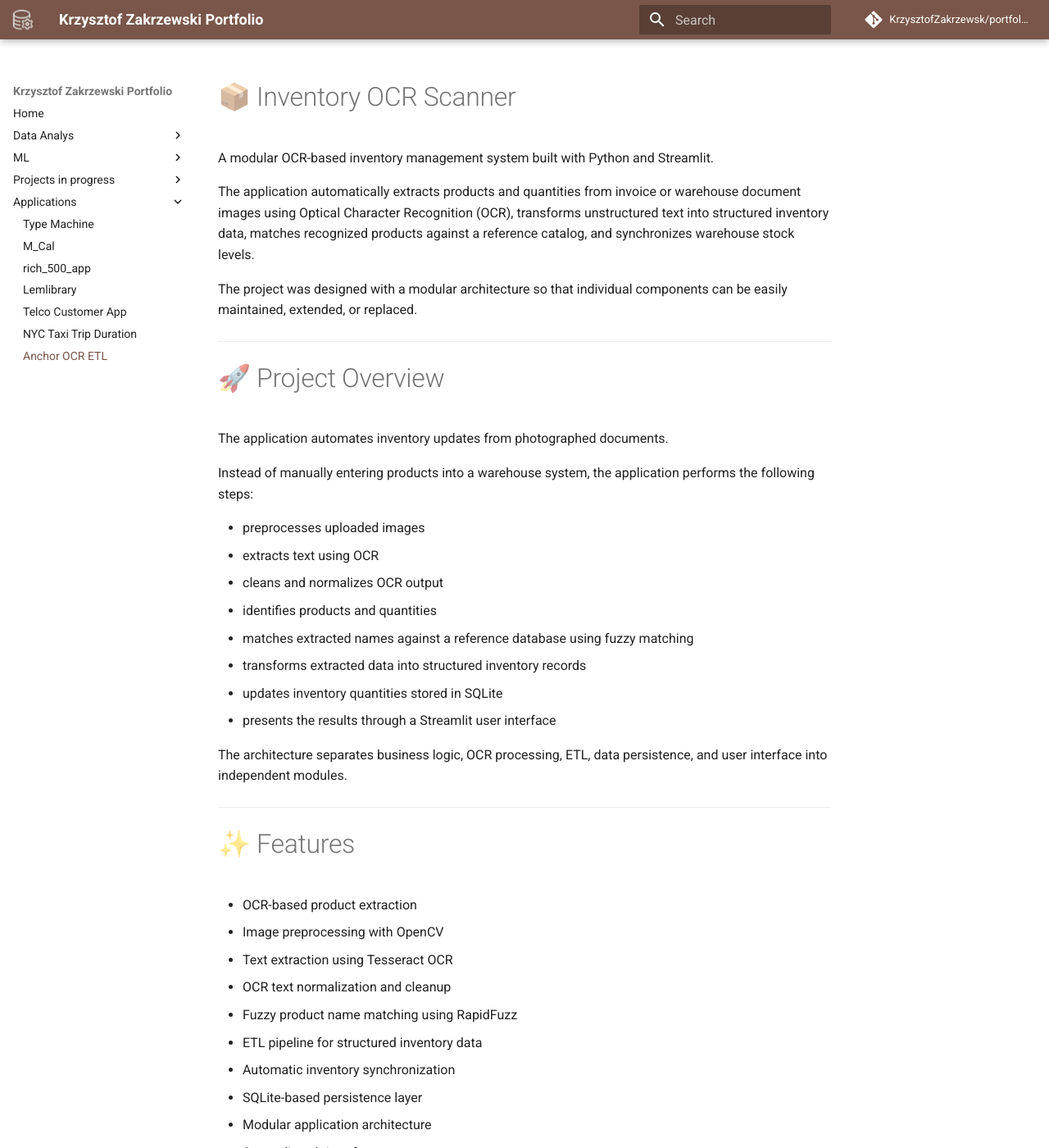
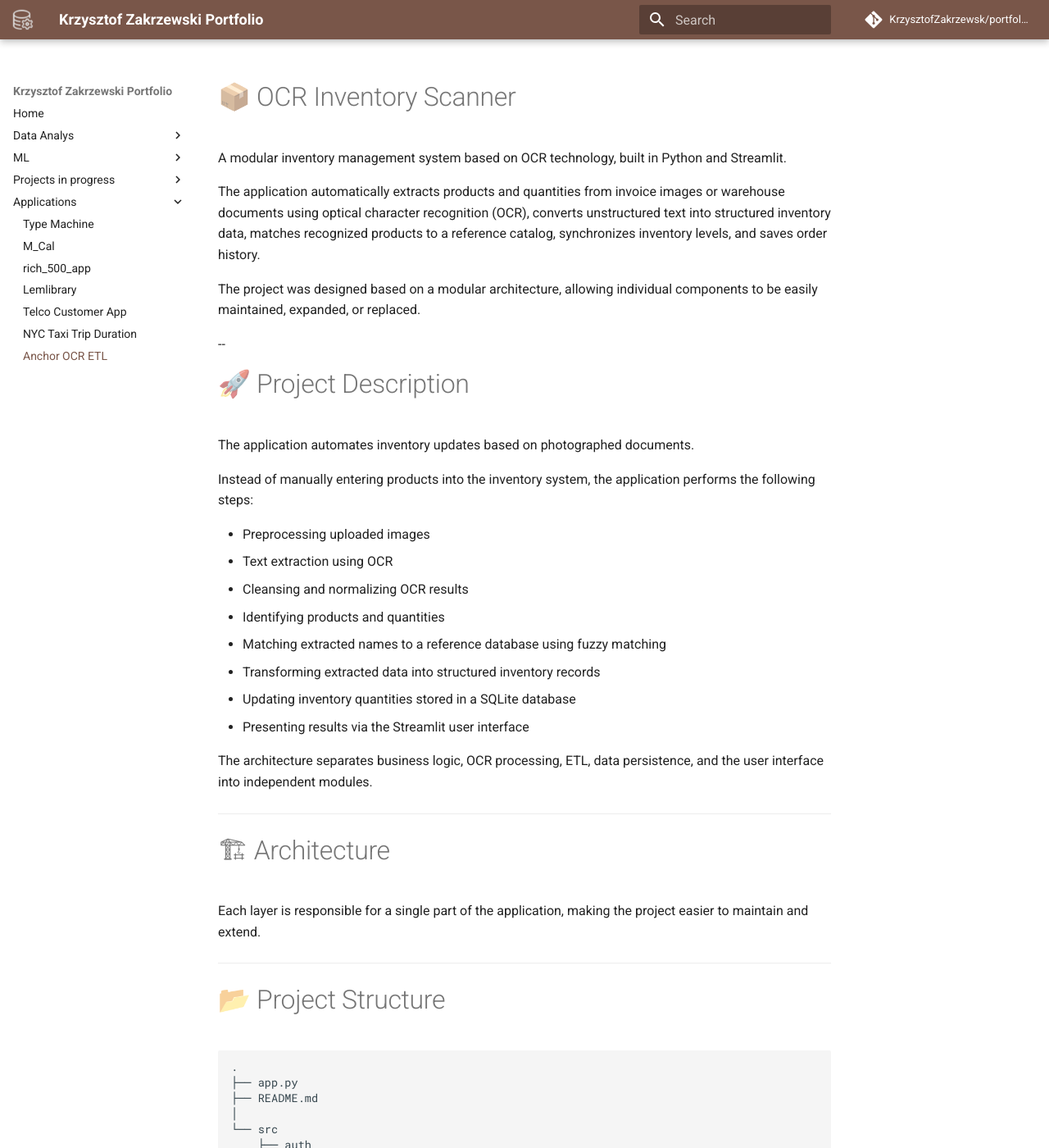
Before and after one commit to KrzysztofZakrzewski/portfolio, an MkDocs documentation site: the page built from docs/anchor/index.md, in a window 1280 px wide and 1400 px high. Shown: the whole window at 82% size. Built offline with MkDocs 1.6.1 and Material for MkDocs 9.7.7, drawn with Linux system fonts in a browser that asks for light colours; comment, search, counter and statistics services are not loaded; some of the changed text lies outside the part shown.

Commit message:
update anchor part 4

````diff
--- a/docs/anchor/index.md
+++ b/docs/anchor/index.md
@@ -1,70 +1,33 @@
-# 📦 Inventory OCR Scanner
+# 📦 OCR Inventory Scanner
 
-A modular OCR-based inventory management system built with Python and Streamlit.
+A modular inventory management system based on OCR technology, built in Python and Streamlit.
 
-The application automatically extracts products and quantities from invoice or warehouse document images using Optical Character Recognition (OCR), transforms unstructured text into structured inventory data, matches recognized products against a reference catalog, and synchronizes warehouse stock levels.
+The application automatically extracts products and quantities from invoice images or warehouse documents using optical character recognition (OCR), converts unstructured text into structured inventory data, matches recognized products to a reference catalog, synchronizes inventory levels, and saves order history.
 
-The project was designed with a modular architecture so that individual components can be easily maintained, extended, or replaced.
+The project was designed based on a modular architecture, allowing individual components to be easily maintained, expanded, or replaced.
 
----
+--
 
-# 🚀 Project Overview
+# 🚀 Project Description
 
-The application automates inventory updates from photographed documents.
+The application automates inventory updates based on photographed documents.
 
-Instead of manually entering products into a warehouse system, the application performs the following steps:
+Instead of manually entering products into the inventory system, the application performs the following steps:
 
-* preprocesses uploaded images
-* extracts text using OCR
-* cleans and normalizes OCR output
-* identifies products and quantities
-* matches extracted names against a reference database using fuzzy matching
-* transforms extracted data into structured inventory records
-* updates inventory quantities stored in SQLite
-* presents the results through a Streamlit user interface
+* Preprocessing uploaded images
+* Text extraction using OCR
+* Cleansing and normalizing OCR results
+* Identifying products and quantities
+* Matching extracted names to a reference database using fuzzy matching
+* Transforming extracted data into structured inventory records
+* Updating inventory quantities stored in a SQLite database
+* Presenting results via the Streamlit user interface
 
-The architecture separates business logic, OCR processing, ETL, data persistence, and user interface into independent modules.
-
----
-
-# ✨ Features
-
-* OCR-based product extraction
-* Image preprocessing with OpenCV
-* Text extraction using Tesseract OCR
-* OCR text normalization and cleanup
-* Fuzzy product name matching using RapidFuzz
-* ETL pipeline for structured inventory data
-* Automatic inventory synchronization
-* SQLite-based persistence layer
-* Modular application architecture
-* Streamlit web interface
+The architecture separates business logic, OCR processing, ETL, data persistence, and the user interface into independent modules.
 
 ---
 
 # 🏗 Architecture
-
-```text
-                Streamlit UI
-                      │
-                      ▼
-            OCR Processing Pipeline
-                      │
-                      ▼
-          Text Cleaning & Parsing
-                      │
-                      ▼
-               ETL Processing
-                      │
-                      ▼
-           Product Name Matching
-                      │
-                      ▼
-            Inventory Service Layer
-                      │
-                      ▼
-               SQLite Database
-```
 
 Each layer is responsible for a single part of the application, making the project easier to maintain and extend.
 
@@ -128,74 +91,39 @@
 OCR Text Extraction
       │
       ▼
-Text Cleaning
+Invoice Section Parsing
       │
-      ▼
-Invoice Parsing
-      │
-      ▼
-ETL Transformation
-      │
-      ▼
-Product Matching
-      │
-      ▼
-Inventory Update
-      │
-      ▼
-SQLite Database
-      │
-      ▼
-Streamlit Interface
+      ├─────────────────────┐
+      ▼                     ▼
+Customer Extraction     Product Line Extraction
+      │                     │
+      ▼                     ▼
+Customer Matching       Text Cleaning
+      │                     │
+      │                     ▼
+      │                Product Extraction
+      │                     │
+      │                     ▼
+      │                Product Matching
+      │                     │
+      └──────────┬──────────┘
+                 ▼
+          ETL Transformation
+                 │
+        ┌────────┴────────┐
+        ▼                 ▼
+ Inventory Update    Order Creation
+                          │
+                          ▼
+                     Order Items
+        └────────┬────────┘
+                 ▼
+          SQLite Database
+                 │
+                 ▼
+        Streamlit Interface
 ```
 
----
-
-# 📦 Module Overview
-
-### UI
-
-Provides the Streamlit user interface responsible for:
-
-* uploading images
-* displaying inventory
-* managing user interactions
-
----
-
-### OCR Pipeline
-
-Responsible for:
-
-* image preprocessing
-* OCR execution
-* text cleaning
-* invoice parsing
-
-The OCR layer has been designed to be replaceable. Tesseract can be substituted with another OCR engine or an LLM-based document extraction pipeline without affecting the remaining application.
-
----
-
-### ETL
-
-Transforms OCR output into structured inventory records.
-
-Responsibilities include:
-
-* extracting products
-* quantity normalization
-* duplicate merging
-* preparing inventory updates
-
----
-
-### Product Matching
-
-Maps extracted product names to the reference product database using fuzzy matching.
-
-This improves OCR robustness when invoices contain spelling mistakes, formatting inconsistencies, or OCR artifacts.
-
----
 
 ### Services
 
@@ -230,22 +158,6 @@
 
 ---
 
-# 🚀 Running the Project
-
-```bash
-git clone <repository>
-
-cd <repository>
-
-conda env create -f environment.yml
-
-conda activate <environment>
-
-streamlit run app.py
-```
-
----
-
 # 🎯 What I Learned
 
 This project allowed me to gain practical experience with:
@@ -257,7 +169,8 @@
 * fuzzy string matching
 * SQLite database integration
 * separation of business logic from UI
-* Streamlit application development
+* Database preview using LLM
+* Inventory operation history
 
 ---
 
@@ -267,26 +180,11 @@
 * Docker deployment
 * REST API using FastAPI
 * User authentication and authorization
-* Inventory operation history
 * Audit logging
 * OCR confidence monitoring
 * Unit and integration tests
 * CI/CD pipeline
-* LLM-based document extraction
 
 ---
 
-# 🎥 Demo
-
-The project portfolio includes a demonstration presenting:
-
-Part 3 (last):
-
-https://youtu.be/jb9vZLLzAJ4
-
-* image upload
-* OCR processing
-* product extraction
-* inventory synchronization
-* application workflow
-* modular architecture
+# 🎥 [Demo](https://youtu.be/jb9vZLLzAJ4)  ← Part 4 (last)
````
